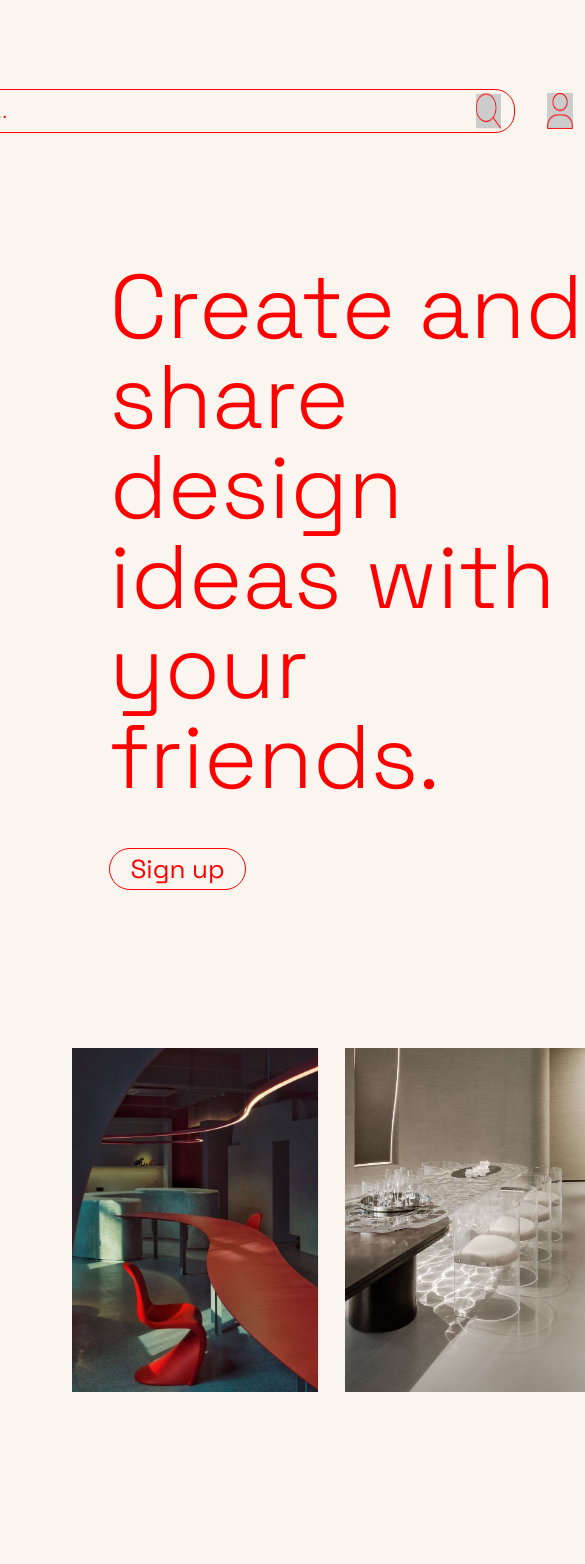
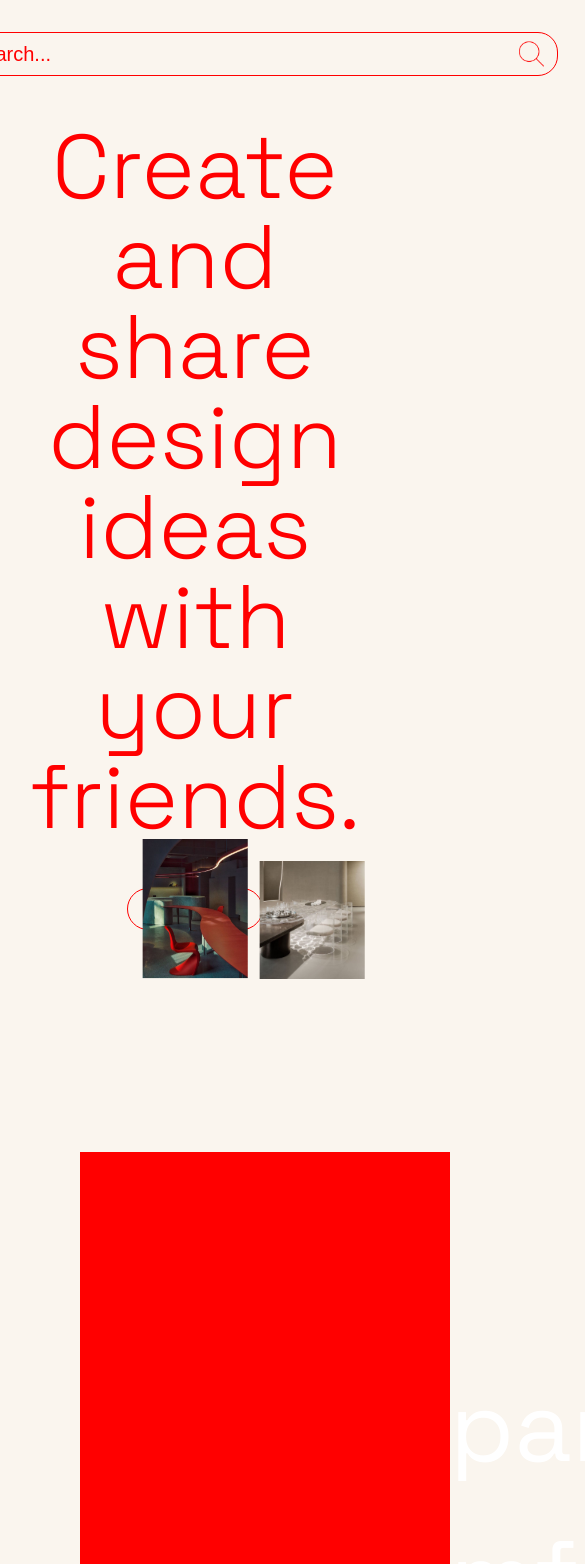
Before and after one commit to julischa/20Design-MERN, a React (Create React App) app in the folder client/: page / in a window 390 px wide. Shown: the top 1564 px of the page, 585 px wide, since content can reach past the window. Built offline with nearby package versions, Linux system fonts and the light colour scheme.

Commit message:
fixed landing page

```diff
--- a/client/src/App.css
+++ b/client/src/App.css
@@ -30,7 +30,6 @@ body {
 }
 
 .landingtext {
-  margin-left: 370px;
   margin-top: 40px;
   font-family: "SpaceGrotesk", sans-serif;
   font-weight: 200;
@@ -151,12 +150,6 @@ footer:button {
   height: 500px;
 }
 
-.container {
-  position: relative;
-  width: 100%;
-  height: 500px;
-}
-
 img#img1 {
   position: absolute;
   bottom: 0;
@@ -198,7 +191,6 @@ img#img2 {
     transform: translateY(0) translateX(50%);
   }
 }
-
 
 .modal-open{
     font-family: "itc-avant-garde-gothic-pro", sans-serif;
@@ -366,79 +358,3 @@ button.signup:hover {
 button.signup:active {
   text-decoration: none;
 }
-
-
-*,
-*:after,
-*:before {
-	box-sizing: border-box;
-}
-
-:root {
-	--gap: 1rem;
-	--card-width: clamp(280px, 20vw, 100vw);
-	--card-aspect-ratio: 5 / 7;
-	--card-height: calc(var(--card-width) * (7 / 5));
-}
-
-body {
-	display: grid;
-	place-items: center;
-	font-family:  'Google Sans', sans-serif, system-ui;
-	overflow-x: hidden;
-	justify-content: center;
-	min-height: 100vh;
-}
-
-.grid {
-	display: grid;
-	justify-content: center;
-	grid-template-columns: repeat(5, var(--card-width));
-	gap: 1rem;
-  /* overflow: hidden shouldn't break this? */
-  overflow: hidden;
-}
-
-.grid-wrapper {
-	/* overflow: hidden; */
-}
-
-.column {
-	display: grid;
-	gap: 1rem;
-  align-content: start;
-}
-
-.column:not(:nth-of-type(3)) {
-	animation: scale 1s linear both;
-	animation-timeline: scroll(root);
-}
-
-/* The distance is the number of cards minus 100vh */
-.column:is(:nth-of-type(2), :nth-of-type(4)) {
-	--origin: calc(var(--gap) * -1);
-	--destination: calc(var(--card-height) * 1.5 + var(--gap));
-}
-.column:is(:nth-of-type(1), :nth-of-type(5)) {
-	--origin: calc(var(--gap) * -2);
-	--destination: calc(var(--card-height) * 3.4 + var(--gap));
-}
-
-@keyframes scale {
-	0% {
-		transform: translateY(var(--origin, 0%));
-	}
-	100% {
-		transform: translateY(var(--destination, -50%));
-	}
-}
-
-img {
-	max-width: 100%;
-	border: 0;
-	padding: 0;
-	max-height: 100%;
-	width: 100%;
-	aspect-ratio: 5 / 7;
-	background: hsl(0 0% 80%);
-}
--- a/client/src/pages/HomePage.js
+++ b/client/src/pages/HomePage.js
@@ -9,13 +9,16 @@ const HomePage = () => {
   };
 
   return (
-    <div>
-      <div className="landingtext">
+    <div className="d-flex flex-column align-items-center justify-content-center vh-100">
+      <div className="landingtext text-center">
         Create and share <br></br>design ideas with <br></br>your friends.
         <br></br>
-        <button className="signup">Sign up</button>
+        <button className="signup mb-5" onClick={handleSignUp}>
+          Sign up
+        </button>
+        <span></span>
       </div>
-      <div className="container">
+      <div className="container d-flex justify-content-center mx-5">
         <img src={Img1} alt="image1" id="img1" />
         <img src={Img2} alt="image2" id="img2" />
       </div>
```
Also changed, not shown: client/src/assets/upload.png (added).
